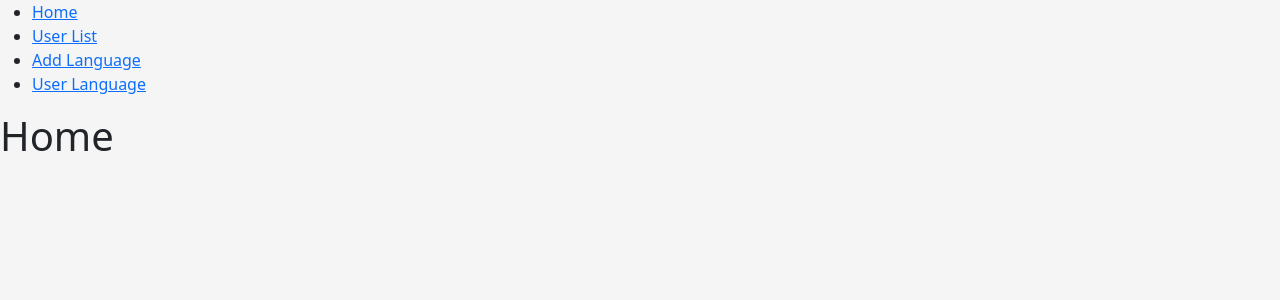
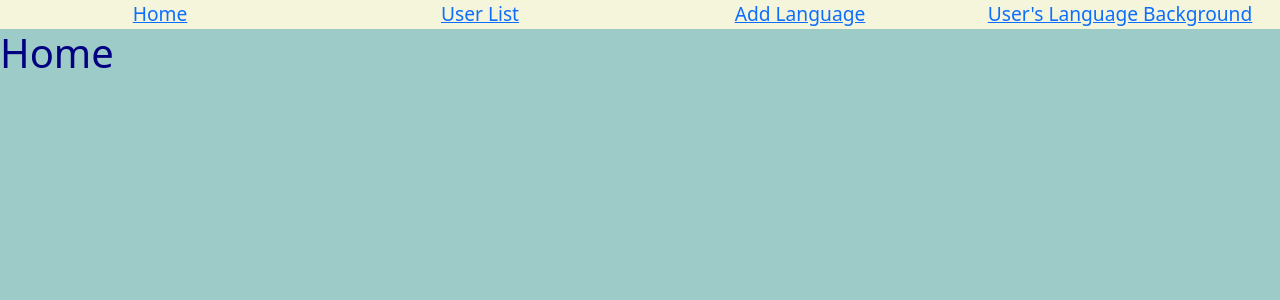
Before and after one commit to eeexuanlyx/create-languages-register-app-lab, a React (Vite) app: page / in a window 1280 px wide. Shown: the top 300 px of the page. Built offline with nearby package versions, Linux system fonts and the light colour scheme.

Commit message:
set names for navbar, styling, clean up codes

```diff
--- a/src/App.jsx
+++ b/src/App.jsx
@@ -1,9 +1,9 @@
 import React from "react";
 import { Route, Routes } from "react-router-dom";
 import NavBar from "./components/Navbar";
-import Display from "./components/Display";
-import Display2 from "./components/Display2";
-import Display3 from "./components/Display3";
+import UserList from "./components/UserList";
+import LanguageList from "./components/LanguageList";
+import UserAndLanguages from "./components/UserAndLanguages";
 
 function App() {
   return (
@@ -18,9 +18,9 @@ function App() {
             </main>
           }
         />
-        <Route path="/display" element={<Display />} />
-        <Route path="/display2" element={<Display2 />} />
-        <Route path="/display3" element={<Display3 />} />
+        <Route path="/UserList" element={<UserList />} />
+        <Route path="/LanguageList" element={<LanguageList />} />
+        <Route path="/UserAndLanguages" element={<UserAndLanguages />} />
       </Routes>
     </>
   );
--- a/src/components/Display2.jsx
+++ b/src/components/LanguageList.jsx
@@ -2,7 +2,7 @@ import React from "react";
 import Languages from "./Languages";
 import { useState, useRef, useEffect } from "react";
 
-const Display2 = () => {
+const LanguageList = () => {
   const [languages, setLanguages] = useState([]);
   const langRef = useRef();
   const getLanguage = async () => {
@@ -21,6 +21,17 @@ const Display2 = () => {
   };
 
   const addLanguage = async () => {
+    const newLanguage = langRef.current.value.trim();
+
+    const isLanguageExists = languages.some(
+      (item) => item.language.toLowerCase() === newLanguage.toLowerCase()
+    );
+
+    if (isLanguageExists) {
+      alert("This language already exists.");
+      return; // Exit the function if the language already exists
+    }
+
     const res = await fetch(import.meta.env.VITE_SERVER + "/lab/languages", {
       method: "PUT",
       headers: {
@@ -58,6 +69,7 @@ const Display2 = () => {
   }, []);
   return (
     <div>
+      <h1>Language List</h1>
       <input
         type="text"
         ref={langRef}
@@ -82,4 +94,4 @@ const Display2 = () => {
   );
 };
 
-export default Display2;
+export default LanguageList;
--- a/src/components/Languages.jsx
+++ b/src/components/Languages.jsx
@@ -7,7 +7,7 @@ const Languages = (props) => {
       <div className={`row ${styles.book}`}>
         <div className="col-sm-3">{props.language}</div>
         <button
-          className="col-sm-2"
+          className="col-sm-3"
           onClick={() => props.deleteLanguage(props.language)}
         >
           delete
--- a/src/components/Modal.module.css
+++ b/src/components/Modal.module.css
@@ -10,7 +10,7 @@
 
 .modal {
   position: fixed;
-  background: white;
+  background: rgb(169, 209, 229);
   top: 30vh;
   bottom: 30vh;
   left: 10%;
--- /dev/null
+++ b/src/components/Nav.module.css
@@ -0,0 +1,12 @@
+.navlink {
+  display: flex;
+  flex-direction: row;
+  justify-content: space-evenly;
+}
+
+.boxlink {
+  text-align: center;
+  font-size: 1.2em;
+  width: 100%;
+  background-color: beige;
+}
--- a/src/components/Navbar.jsx
+++ b/src/components/Navbar.jsx
@@ -1,22 +1,23 @@
 import { Link } from "react-router-dom";
+import styles from "./Nav.module.css";
 
 const NavBar = () => {
   return (
     <nav>
-      <ul>
-        <li>
+      <div className={styles.navlink}>
+        <div className={styles.boxlink}>
           <Link to="/">Home</Link>
-        </li>
-        <li>
-          <Link to="/display">User List</Link>
-        </li>
-        <li>
-          <Link to="/display2">Add Language</Link>
-        </li>
-        <li>
-          <Link to="/display3">User Language</Link>
-        </li>
-      </ul>
+        </div>
+        <div className={styles.boxlink}>
+          <Link to="/UserList">User List</Link>
+        </div>
+        <div className={styles.boxlink}>
+          <Link to="/LanguageList">Add Language</Link>
+        </div>
+        <div className={styles.boxlink}>
+          <Link to="/UserAndLanguages">User's Language Background</Link>
+        </div>
+      </div>
     </nav>
   );
 };
--- a/src/components/UpdateModal.jsx
+++ b/src/components/UpdateModal.jsx
@@ -70,11 +70,11 @@ const OverLay = (props) => {
         <br />
         <div className="row">
           <div className="col-md-3">
-            <button className="col-md-3" onClick={updateUser}>
+            <button className="col-md-4" onClick={updateUser}>
               update
             </button>
             <button
-              className="col-md-3"
+              className="col-md-4"
               onClick={() => props.setShowUpdateModal(false)}
             >
               cancel
--- a/src/components/User.module.css
+++ b/src/components/User.module.css
@@ -1,3 +1,7 @@
 .user {
-  border: 1px solid black;
+  border: 1px solid rgb(227, 241, 241);
 }
+
+.lang {
+  word-break: break-word;
+}
--- a/src/components/Display3.jsx
+++ b/src/components/UserAndLanguages.jsx
@@ -3,7 +3,7 @@ import UserLanguages from "./UserLanguages";
 import { useState, useRef, useEffect } from "react";
 import { Link } from "react-router-dom";
 
-const Display3 = () => {
+const UserAndLanguages = () => {
   const userId = useRef(null);
   const langUser = useRef(null);
   const userIdRef = useRef();
@@ -26,12 +26,12 @@ const Display3 = () => {
         );
         const languagesData = await languagesRes.json();
         const thelanguages =
-          languagesData.length > 0 ? languagesData.join(",") : "no languages";
+          languagesData.length > 0 ? languagesData.join(", ") : "no languages";
         return { id: user.id, name: user.name, language: thelanguages };
       });
 
       const languagesArray = await Promise.all(languagesPromises);
-      setKnownLanguages(languagesArray); // Completely replace the old state
+      setKnownLanguages(languagesArray);
     } catch (error) {
       console.error(error.message);
     }
@@ -69,6 +69,7 @@ const Display3 = () => {
 
   return (
     <div>
+      <h1>User's Language Background</h1>
       <input
         type="text"
         ref={userIdRef}
@@ -84,11 +85,12 @@ const Display3 = () => {
       <button className="col-md-3" onClick={addUserLanguages}>
         add
       </button>
+      <br></br>
       <div className="row">
-        <div className="col-md-3">User ID</div>
-        <div className="col-md-3">Known Languages</div>
+        <div className="col-sm-1">ID</div>
+        <div className="col-sm-3">Languages</div>
+        <div className="col-sm-2">Name</div>
       </div>
-      {JSON.stringify(knownLanguages)}
       {knownLanguages.map((item, idx) => {
         return (
           <UserLanguages
@@ -104,4 +106,4 @@ const Display3 = () => {
   );
 };
 
-export default Display3;
+export default UserAndLanguages;
--- a/src/components/UserLanguages.jsx
+++ b/src/components/UserLanguages.jsx
@@ -5,17 +5,15 @@ const UserLanguages = (props) => {
   const deleteLangRef = useRef();
 
   const deleteKnownLanguages = async () => {
-    const id = props.id; // Get the user ID from props
     const language = deleteLangRef.current.value; // Get the language from ref
-    console.log("Deleting Language:", { id, language });
 
     const res = await fetch(
       import.meta.env.VITE_SERVER + "/lab/users/languages",
       {
         method: "DELETE",
         body: JSON.stringify({
-          user_id: id, // Use the user ID
-          language: language, // Use the language
+          user_id: props.id, //from knownLanguages
+          language: language,
         }),
         headers: { "Content-Type": "application/json" },
       }
@@ -23,9 +21,7 @@ const UserLanguages = (props) => {
 
     if (!res.ok) {
       const errorData = await res.json();
-      throw new Error(
-        `cannot delete language: ${errorData.message || res.statusText}`
-      );
+      throw new Error(`cannot delete language: ${errorData.message}`);
     }
 
     props.getKnownLanguages(); // Refresh the languages list
@@ -34,10 +30,9 @@ const UserLanguages = (props) => {
 
   return (
     <div className={`row ${styles.user}`}>
-      <div className="col-sm-3">{props.id}</div>
-      <div className="col-sm-3">{props.language}</div>
-      <div className="col-sm-3">{props.name}</div>
-
+      <div className="col-sm-1">{props.id}</div>
+      <div className="col-sm-3 lang">{props.language}</div>
+      <div className="col-sm-2">{props.name}</div>
       <input
         type="text"
         ref={deleteLangRef}
--- a/src/components/Display.jsx
+++ b/src/components/UserList.jsx
@@ -3,7 +3,7 @@ import { useState, useEffect, useRef } from "react";
 import User from "./User";
 import { Link } from "react-router-dom";
 
-const Display = () => {
+const UserList = () => {
   const [user, setUser] = useState([]);
   const nameRef = useRef();
   const ageRef = useRef();
@@ -114,4 +114,4 @@ const Display = () => {
   );
 };
 
-export default Display;
+export default UserList;
--- a/src/index.css
+++ b/src/index.css
@@ -10,7 +10,8 @@ html {
 
 body {
   margin: 0;
-  background-color: whitesmoke;
+  background-color: rgb(156, 203, 200);
+  color: navy;
 }
 
 .centered {
```
